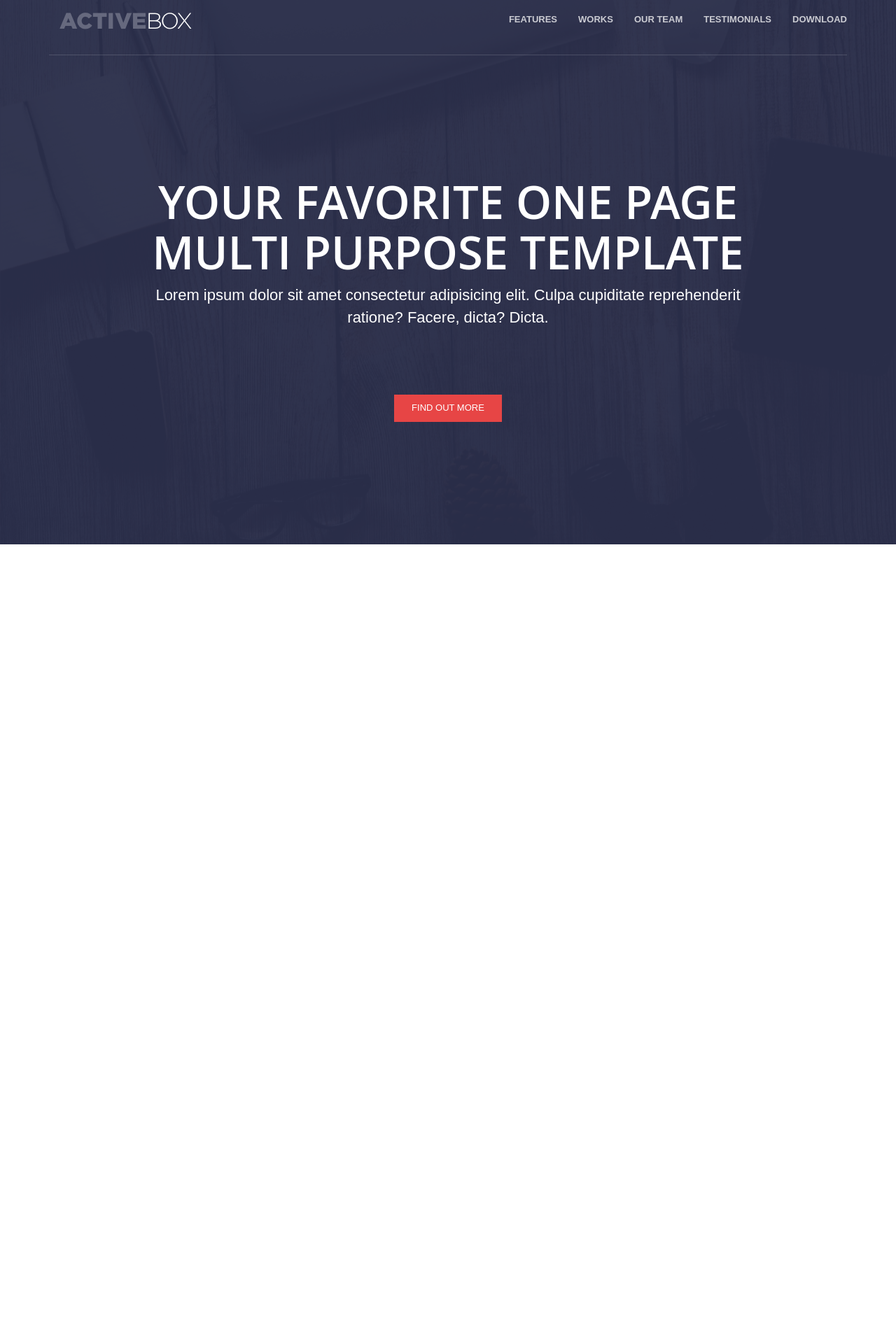
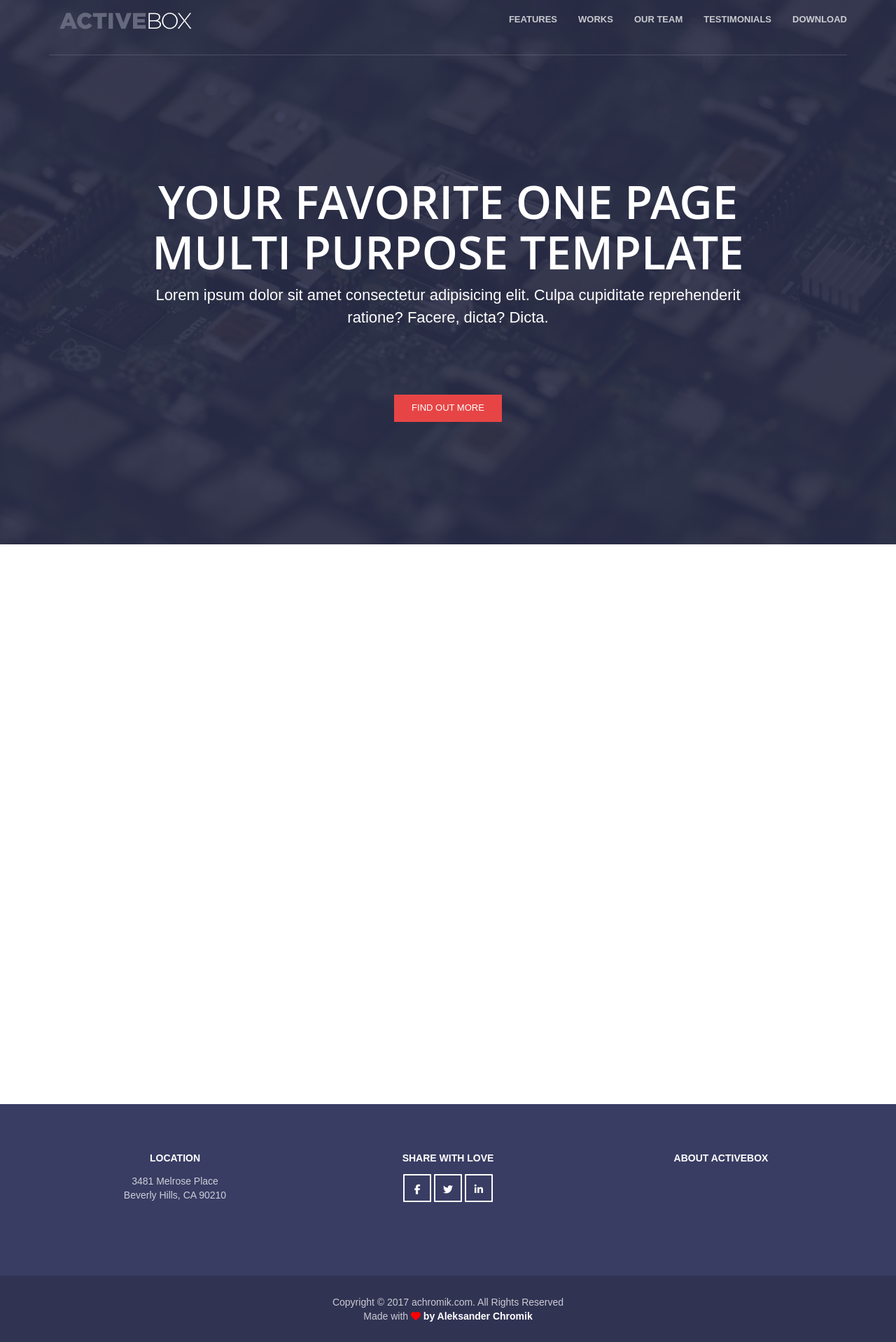
Before and after one commit to achromik/ActiveBox, a website: page index.html in a window 1280 px wide. Shown: the part 22-1940 px from the top of the page at 70% size. Before the commit the page ends 1600 px from the top, so only its background shows below. Drawn offline with nearby package versions, Linux system fonts and the light colour scheme; files that its build step writes are made by us from their sources; a script that the page names is missing.

Commit message:
credits finished and main info's

```diff
--- a/index.html
+++ b/index.html
@@ -9,6 +9,9 @@
         <link rel="stylesheet" href="https://maxcdn.bootstrapcdn.com/bootstrap/3.3.7/css/bootstrap.min.css" integrity="sha384-BVYiiSIFeK1dGmJRAkycuHAHRg32OmUcww7on3RYdg4Va+PmSTsz/K68vbdEjh4u" crossorigin="anonymous">
 		<link rel="stylesheet" href="css/style.min.css">
 		<script src="https://ajax.googleapis.com/ajax/libs/webfont/1.6.26/webfont.js"></script>
+		<script src="https://use.fontawesome.com/1a68a42f88.js"></script>
+
+		<!-- Font loading by script WebFont -->
 		<script>
 		  WebFont.load({
 			google: {
@@ -44,9 +47,10 @@
 		</script>
 	</head>
 	<body>
-		<section class="jumbotron">
-			<div class="layer">
-			</div>
+		<header>
+			<section class="jumbotron layer">
+				<!-- <div class="layer">
+				</div> -->
 				<nav class="navbar container navbar-fixed-top">
 
 						<!-- Brand a toogle button form mobile devices -->
@@ -82,7 +86,35 @@
 
 				</div>
 			</section>
+		</header>
 		<section style="height: 100vh">
 		</section>
+
+		<footer>
+
+			<div class="container">
+				<div class="row">
+					<div class="col-lg-4">
+						<h3>Location</h3>
+						<p>3481 Melrose Place<br>
+							Beverly Hills, CA 90210</p>
+					</div>
+					<div class="col-lg-4 social-tiles">
+						<h3>Share with love</h3>
+						<i class="fa fa-facebook"></i>
+						<i class="fa fa-twitter"></i>
+						<i class="fa fa-linkedin"></i>
+					</div>
+					<div class="col-lg-4">
+						<h3>About ActiveBox</h3>
+					</div>
+				</div>
+				<div class="container-fluid credits">
+						<p>Copyright © 2017 achromik.com. All Rights Reserved<br>
+						Made with <i class="fa fa-heart"></i> <b>by Aleksander Chromik</b></p>
+				</div>
+			</div>
+
+		</footer>
 	</body>
 </html>
--- a/sass/style.sass
+++ b/sass/style.sass
@@ -1,16 +1,29 @@
 
 
-$nav-font:                     'Raleway', sans-serif
+$main-font:                     'Raleway', sans-serif
 $nav-font-color:                rgba(255, 255, 255, 0.75)
-$hero-font:                    'Open Sans', sans-serif
+$secondary-font:                'Open Sans', sans-serif
 $hero-font-color:               white
 
-$nav-height:                   100px                    //normal height
-$nav-height-min:               50px                     //height on mobile devices <992px
+$nav-height:                    100px                    //normal height
+$nav-height-min:                50px                     //height on mobile devices <992px
 
-$button-color:                 #e74545
-$hero-layer-color:             rgba(43,46,74, 0.95)     //color of layer in hero/jumbotron
-$hero-bg:                      url('../img/hero.jpg') 0 70%  //image on hero's bg
+$button-color:                  #e74545
+$hero-layer-color:              rgba(43,46,74, 0.9)     //color of layer in hero/jumbotron
+$hero-bg:                       url('../img/bg2.jpeg') 0 70%  //image on hero's bg
+
+$footer-color:                  #393d63
+$footer-font-color:             $nav-font-color
+$footer-main-color:             $hero-font-color
+$credits-bg-color:              #313353
+$credits-main-font-color:       $nav-font-color
+$credits-add-font-color:        $hero-font-color
+
+=square($width)
+    height:         $width
+    width:          $width
+    line-height:    $width
+
 
 @mixin clearfix()
     &:after,
@@ -19,7 +32,31 @@ $hero-bg:                      url('../img/hero.jpg') 0 70%  //image on hero's b
         content: ""
         clear: both
 
+.row
+    @include clearfix
 
+header
+    &::after
+        content: ''
+        background: $hero-bg no-repeat
+        position: absolute
+        top: 0
+        right: 0
+        left: 0
+        width: 100%
+        height: 100vh
+        background-attachment: fixed
+        background-size: cover
+
+
+.layer
+    background-color: $hero-layer-color
+    position: absolute
+    top: 0
+    left: 0
+    z-index: 1
+    height: 100vh
+    width: 100%
 
 .navbar
     top: ($nav-height - 50px)/2
@@ -39,7 +76,7 @@ $hero-bg:                      url('../img/hero.jpg') 0 70%  //image on hero's b
             color: $nav-font-color
             font-weight: 700
             font-size: 13px
-            font-family: $nav-font
+            font-family: $main-font
             transition-property: color, background, padding, margin, text-shadow
             transition-duration: .3s, .3s, .3s, .3s, .3s
             transition-delay: .0s, .3s, .3s, .3s, .0s
@@ -59,21 +96,14 @@ $hero-bg:                      url('../img/hero.jpg') 0 70%  //image on hero's b
         background-color: $nav-font-color
 
 .jumbotron
-    background: $hero-bg
+    // background: $hero-bg
     height: 100vh
     width: 100%
-    background-size: cover
+    // background-size: cover
     position: relative
     padding: 0
     margin-bottom: 0
-    .layer
-        background-color: $hero-layer-color
-        position: absolute
-        top: 0
-        left: 0
-        z-index: 1
-        height: 100%
-        width: 100%
+
     .wraper
         position: absolute
         z-index: 1
@@ -90,7 +120,7 @@ $hero-bg:                      url('../img/hero.jpg') 0 70%  //image on hero's b
         h1
             font-size: 65px
             font-weight: 600
-            font-family: $hero-font
+            font-family: $secondary-font
             flex: 0 1 auto
             text-transform: uppercase
             max-width: 900px
@@ -99,7 +129,7 @@ $hero-bg:                      url('../img/hero.jpg') 0 70%  //image on hero's b
             padding-right: 15px
         p
             font-size: 22px
-            font-family: $nav-font
+            font-family: $main-font
             max-width: 875px
             font-weight: 300
             flex: 0 1 auto
@@ -112,15 +142,59 @@ $hero-bg:                      url('../img/hero.jpg') 0 70%  //image on hero's b
             border: 0
             border-radius: 0
             font-size: 13px
-            font-family: $nav-font
+            font-family: $main-font
             font-weight: 500
             margin-top: 80px
             &:hover
                 background-color: adjust-color($button-color, $red: -32, $green: -32, $blue: -32)
 
-.row
-    @include clearfix
+footer
+    position: relative
+    height: 340px
+    background-color: $footer-color
+    color: white
+    font-family: $main-font
+    text-align: center
+    .row
+        padding-top: 50px
+    h3
+        font-weight: bold
+        font-size: 14px
+        color: white
+        text-transform: uppercase
+        margin-bottom: 15px
+    p
+        color: $footer-font-color
+    .social-tiles
+        .fa
+            +square(40px)
+            color: $footer-main-color
+            border: 2px solid $footer-main-color
+            border-radius: 1px
+            &.fa-facebook
+                &:hover
+                    background-color: blue
 
+    .credits
+        position: absolute
+        bottom: 0
+        right: 0
+        left: 0
+        height: 95px
+        width: auto
+        background-color: $credits-bg-color
+        p
+            color: $credits-main-font-color
+            top: 50%
+            position: absolute
+            transform: translate(-50%, -50%)
+            left: 50%
+            width: max-content
+            .fa-heart
+                color: red
+            b
+                color: $credits-add-font-color
+                font-weight: bold
 
 @media (max-width: 991px)
 
@@ -168,6 +242,12 @@ $hero-bg:                      url('../img/hero.jpg') 0 70%  //image on hero's b
                     padding-bottom: 15px
                     margin-top: 0
                     transition-delay: .0s, .0s, 0s, 0s, .0s
+
+    footer
+        .credits
+            height: 50px
+            font-size: 11px
+
     //fixing navbar-top
     // .navbar
     //     position: fixed
```
Also changed, not shown: img/bg1.jpg (added), img/bg2.jpeg (added), img/bg3.jpg (added). Lines whose indentation alone changed are shown as unchanged.
